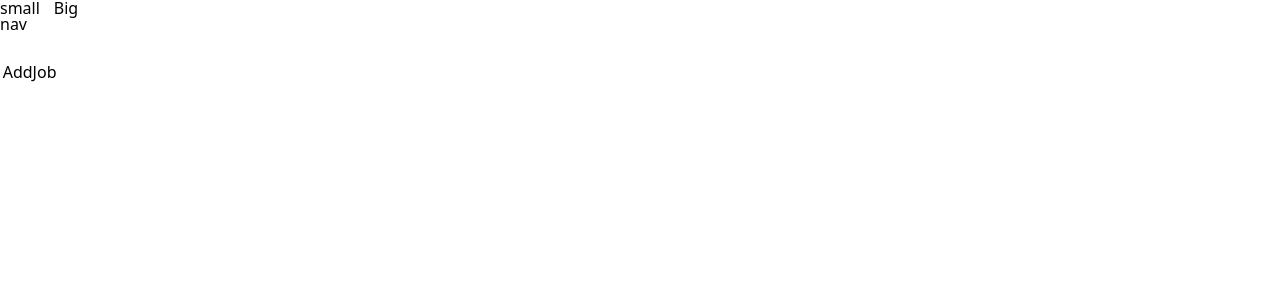
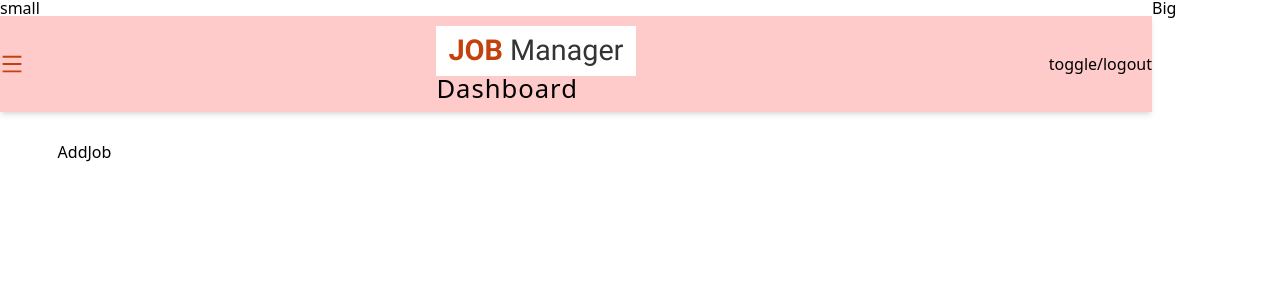
Before and after one commit to misiek869/jobs-app, a React (Vite) app: page /dashboard in a window 1280 px wide. Shown: the top 300 px of the page. Built offline with nearby package versions, Linux system fonts and the light colour scheme.

Commit message:
create body and style

```diff
--- a/src/components/Navbar.tsx
+++ b/src/components/Navbar.tsx
@@ -1,5 +1,27 @@
+import { AiOutlineMenu } from 'react-icons/ai'
+import Logo from './Logo'
+import { useDashboardContext } from '../pages/DashboardLayout'
+
 const Navbar = () => {
-	return <div>nav</div>
+	const { toggleSidebar } = useDashboardContext()
+
+	return (
+		<nav className='h-24 flex items-center justify-center shadow-md lg:sticky lg:top-0 bg-red-200'>
+			<div className='flex w-[90vw] items-center justify-between lg:w-screen-[90%]'>
+				<button
+					type='button'
+					className='bg-transparent border-transparent text-2xl cursor-pointer flex items-center text-orange-700'
+					onClick={toggleSidebar}>
+					<AiOutlineMenu />
+				</button>
+				<div className=''>
+					<Logo />
+					<h4 className='hidden lg:block'>dashboard</h4>
+				</div>
+				<div className='flex items-center'>toggle/logout</div>
+			</div>
+		</nav>
+	)
 }
 
 export default Navbar
```
